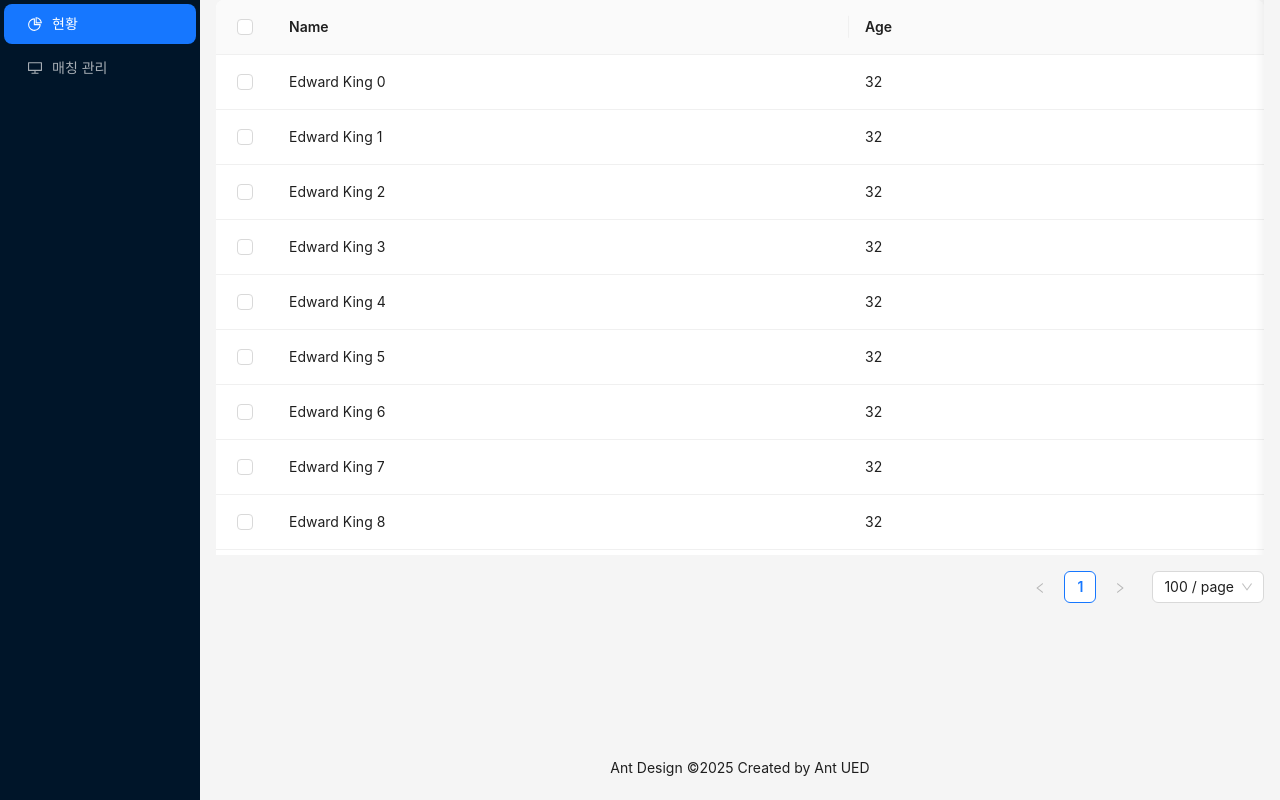
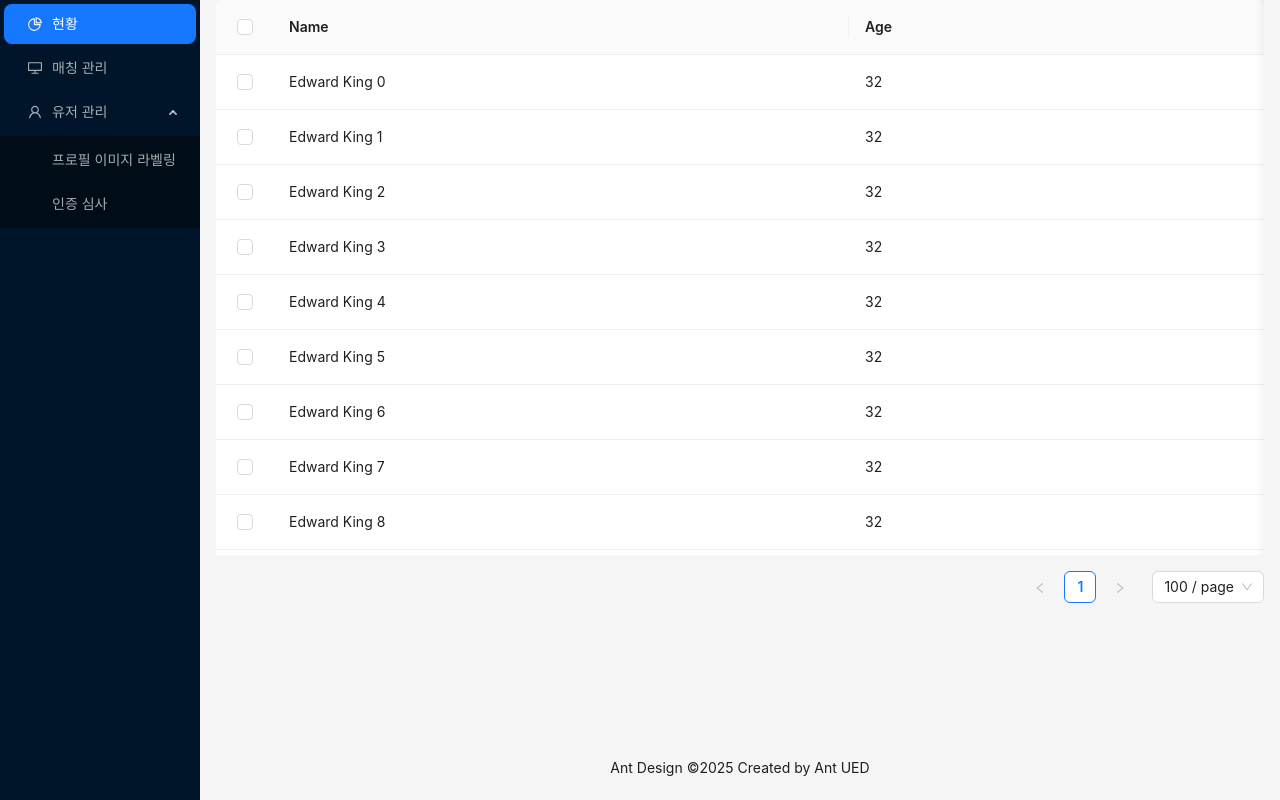
Before and after one commit to dbswnstn/thisrealadmin, a Next.js app: page / in a window 1280 px wide. Built offline with nearby package versions, Linux system fonts and the light colour scheme; what @ant-design/nextjs-registry would draw is missing.

Commit message:
어드민 메뉴 수정

```diff
--- a/src/component/LayoutWrapper.tsx
+++ b/src/component/LayoutWrapper.tsx
@@ -19,24 +19,20 @@ export default function LayoutWrapper({ children }: { children: React.ReactNode
   const router = useRouter();
   const pathname = usePathname();
 
-  console.log("pathnamepathname", pathname)
-
   const items = [
     { key: '/', icon: <PieChartOutlined />, label: '현황' },
     { key: '/match', icon: <DesktopOutlined />, label: '매칭 관리' },
-       /*                                                                                                                                                                                                                                                                       ede
     {
-      key: 'sub1',
+      key: '/user',
       icon: <UserOutlined />,
-      label: 'User',
+      label: '유저 관리',
+      children: [
+        { key: '/user/imageLabeling', label: '프로필 이미지 라벨링' },
+        { key: '/user/identificationCheck', label: '인증 심사' },
+      ],
+    }
 
-      children: [
-        { key: '3', label: 'Tom' },
-        { key: '4', label: 'Bill' },
-        { key: '5', label: 'Alex' },
-      ],
-    },
-
+ /*
     {
       key: 'sub2',
       icon: <TeamOutlined />,
@@ -71,7 +67,7 @@ export default function LayoutWrapper({ children }: { children: React.ReactNode
         <Menu theme="dark"
           mode="inline"
           defaultSelectedKeys={[pathname]}
-          defaultOpenKeys={['sub1', 'sub2']}
+          defaultOpenKeys={['/user']}
           items={items}
           onClick={handleMenuClick}
           />
```
